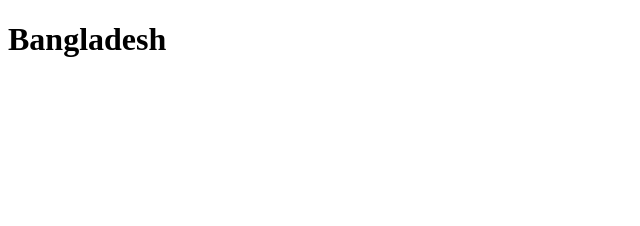
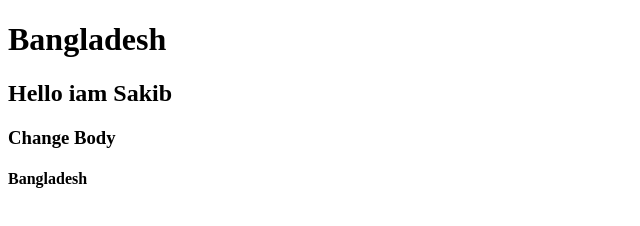
Before and after one commit to nihansakib/my_fast_repo, a plain HTML site: page index.html in a window 1280 px wide. Shown: the whole page, without its empty margins (0-640 px from the left). Drawn offline with Linux system fonts and the light colour scheme.

Commit message:
change body

```diff
--- a/index.html
+++ b/index.html
@@ -8,5 +8,8 @@
 </head>
 <body>
     <h1>Bangladesh</h1>
+    <h2>Hello iam Sakib</h2>
+    <h3>Change Body</h3>
+    <h4>Bangladesh</h4>
 </body>
 </html>
```
